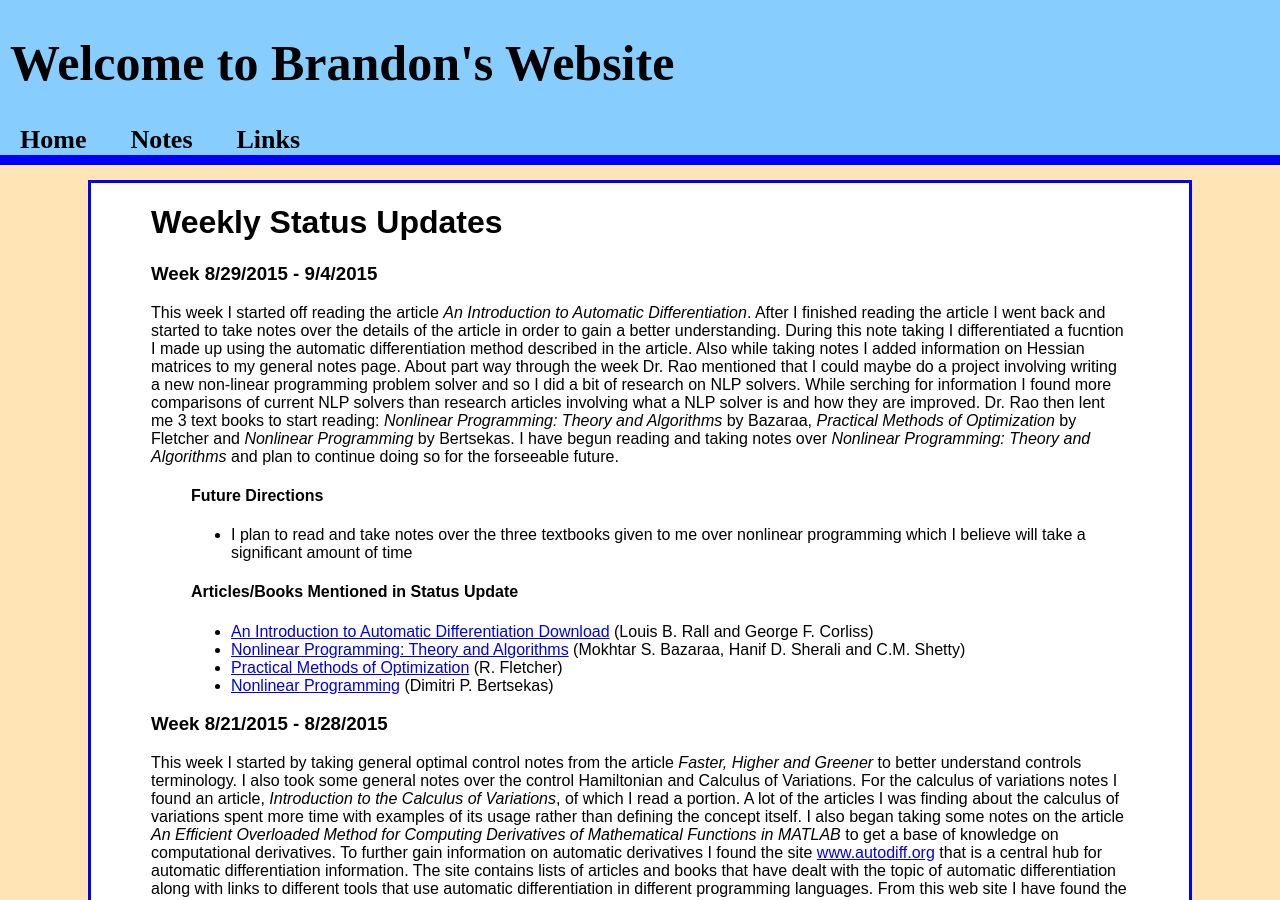
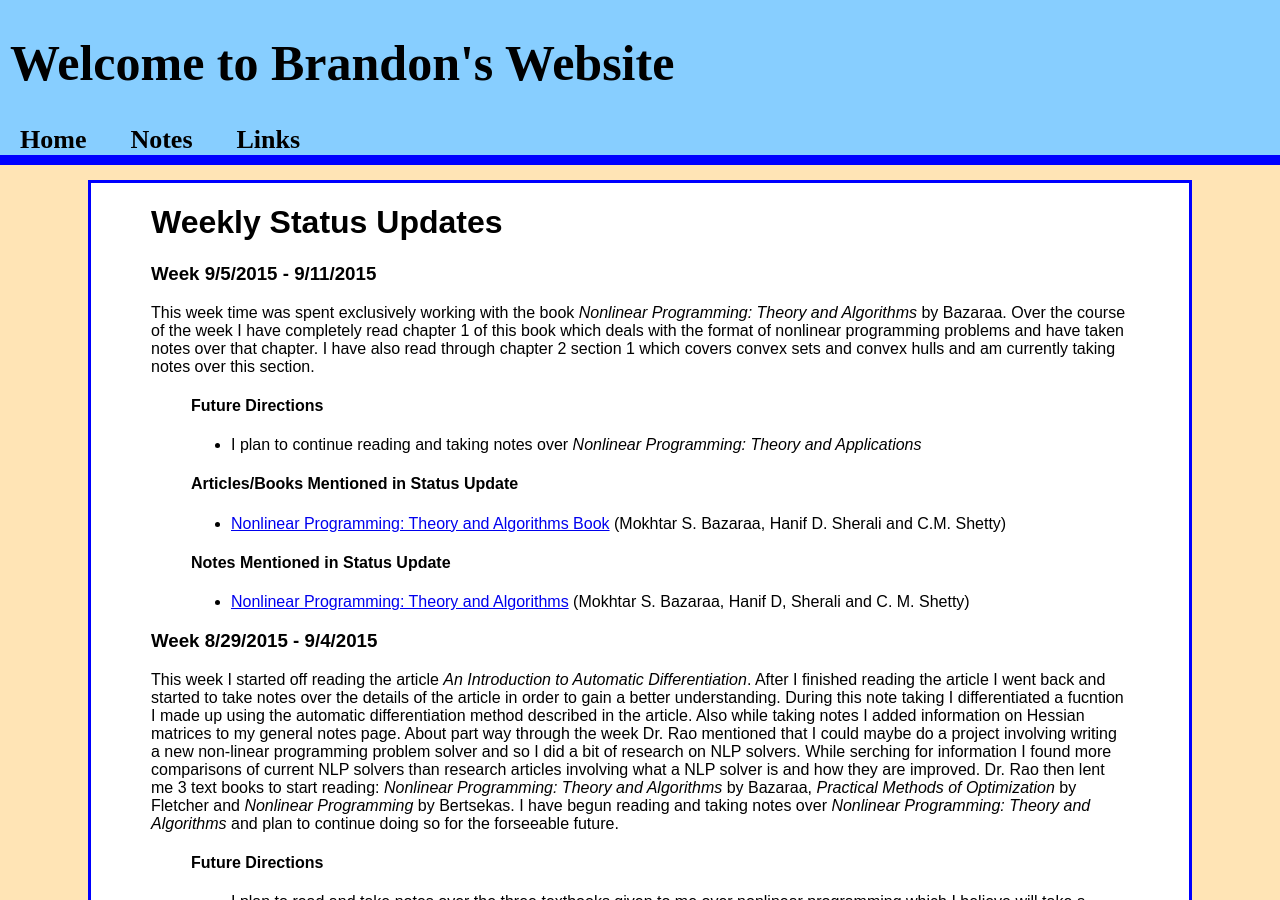
Before and after one commit to jbm950/jbm950.github.io, a Jekyll site: the page built from notes/grad_notes/weekly_status_updates.html, in a window 1280 px wide and 900 px high. Built offline with Jekyll 4.4.1, drawn with Linux system fonts in a browser that asks for light colours; Markdown is read by kramdown in place of the engine named in the settings.

Commit message:
Wrote weekly status update

```diff
--- a/notes/grad_notes/weekly_status_updates.html
+++ b/notes/grad_notes/weekly_status_updates.html
@@ -14,10 +14,37 @@ title: Weekly Status Updates
 </head>
 <body>
 <h1 id="weekly-status-updates">Weekly Status Updates</h1>
+<h3 id="week-952015---9112015">Week 9/5/2015 - 9/11/2015</h3>
+<p>This week time was spent exclusively working with the book <em>Nonlinear Programming: Theory and Algorithms</em> by Bazaraa. Over the course of the week I have completely read chapter 1 of this book which deals with the format of nonlinear programming problems and have taken notes over that chapter. I have also read through chapter 2 section 1 which covers convex sets and convex hulls and am currently taking notes over this section.</p>
+<blockquote>
+<h4 id="future-directions">Future Directions</h4>
+</blockquote>
+<blockquote>
+<ul>
+<li>I plan to continue reading and taking notes over <em>Nonlinear Programming: Theory and Applications</em></li>
+</ul>
+</blockquote>
+<blockquote>
+<h4 id="articlesbooks-mentioned-in-status-update">Articles/Books Mentioned in Status Update</h4>
+</blockquote>
+<blockquote>
+<ul>
+<li><a href="http://www.amazon.com/Nonlinear-Programming-Algorithms-Mokhtar-Bazaraa/dp/0471486000"
+target="_blank">Nonlinear Programming: Theory and Algorithms Book</a> (Mokhtar S. Bazaraa, Hanif D. Sherali and C.M. Shetty)</li>
+</ul>
+</blockquote>
+<blockquote>
+<h4 id="notes-mentioned-in-status-update">Notes Mentioned in Status Update</h4>
+</blockquote>
+<blockquote>
+<ul>
+<li><a href="./nonlinear_programming_theory_and_algorithms/nonlinear_programming_theory_and_algo_main.html">Nonlinear Programming: Theory and Algorithms</a> (Mokhtar S. Bazaraa, Hanif D, Sherali and C. M. Shetty)</li>
+</ul>
+</blockquote>
 <h3 id="week-8292015---942015">Week 8/29/2015 - 9/4/2015</h3>
 <p>This week I started off reading the article <em>An Introduction to Automatic Differentiation</em>. After I finished reading the article I went back and started to take notes over the details of the article in order to gain a better understanding. During this note taking I differentiated a fucntion I made up using the automatic differentiation method described in the article. Also while taking notes I added information on Hessian matrices to my general notes page. About part way through the week Dr. Rao mentioned that I could maybe do a project involving writing a new non-linear programming problem solver and so I did a bit of research on NLP solvers. While serching for information I found more comparisons of current NLP solvers than research articles involving what a NLP solver is and how they are improved. Dr. Rao then lent me 3 text books to start reading: <em>Nonlinear Programming: Theory and Algorithms</em> by Bazaraa, <em>Practical Methods of Optimization</em> by Fletcher and <em>Nonlinear Programming</em> by Bertsekas. I have begun reading and taking notes over <em>Nonlinear Programming: Theory and Algorithms</em> and plan to continue doing so for the forseeable future.</p>
 <blockquote>
-<h4 id="future-directions">Future Directions</h4>
+<h4 id="future-directions-1">Future Directions</h4>
 </blockquote>
 <blockquote>
 <ul>
@@ -25,7 +52,7 @@ title: Weekly Status Updates
 </ul>
 </blockquote>
 <blockquote>
-<h4 id="articlesbooks-mentioned-in-status-update">Articles/Books Mentioned in Status Update</h4>
+<h4 id="articlesbooks-mentioned-in-status-update-1">Articles/Books Mentioned in Status Update</h4>
 </blockquote>
 <blockquote>
 <ul>
@@ -43,7 +70,7 @@ target="_blank">Nonlinear Programming</a> (Dimitri P. Bertsekas)</li>
 <p>This week I started by taking general optimal control notes from the article <em>Faster, Higher and Greener</em> to better understand controls terminology. I also took some general notes over the control Hamiltonian and Calculus of Variations. For the calculus of variations notes I found an article, <em>Introduction to the Calculus of Variations</em>, of which I read a portion. A lot of the articles I was finding about the calculus of variations spent more time with examples of its usage rather than defining the concept itself. I also began taking some notes on the article <em>An Efficient Overloaded Method for Computing Derivatives of Mathematical Functions in MATLAB</em> to get a base of knowledge on computational derivatives. To further gain information on automatic derivatives I found the site <a href="http://www.autodiff.org/"
 target="_blank">www.autodiff.org</a> that is a central hub for automatic differentiation information. The site contains lists of articles and books that have dealt with the topic of automatic differentiation along with links to different tools that use automatic differentiation in different programming languages. From this web site I have found the article <em>An Introduction to Automatic Differentiation</em> from which I plan to read and take notes over.</p>
 <blockquote>
-<h4 id="future-directions-1">Future Directions</h4>
+<h4 id="future-directions-2">Future Directions</h4>
 </blockquote>
 <blockquote>
 <ul>
```
Also changed, not shown: source/notes/grad_notes/weekly_status_updates.md (+26 -0 lines).
